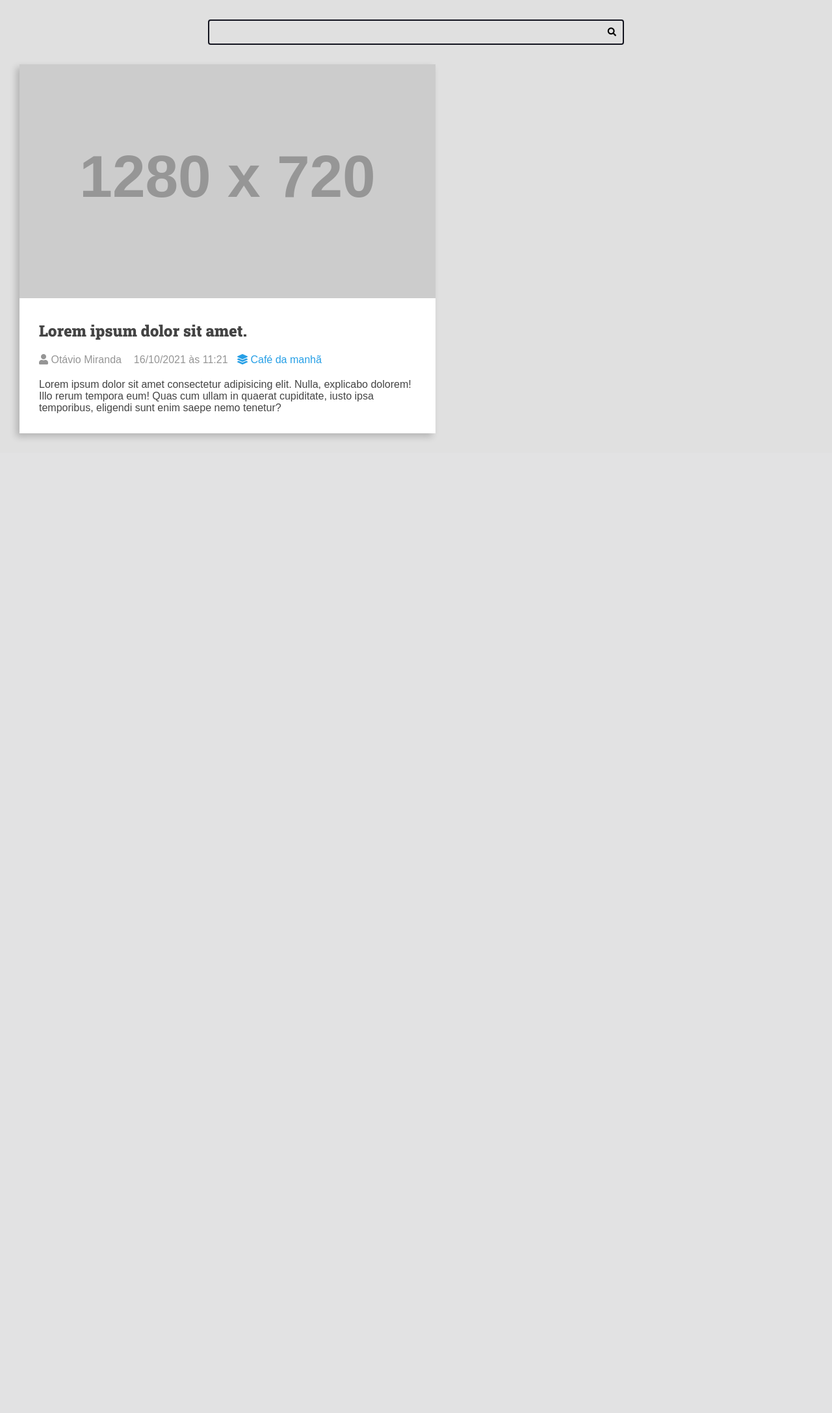
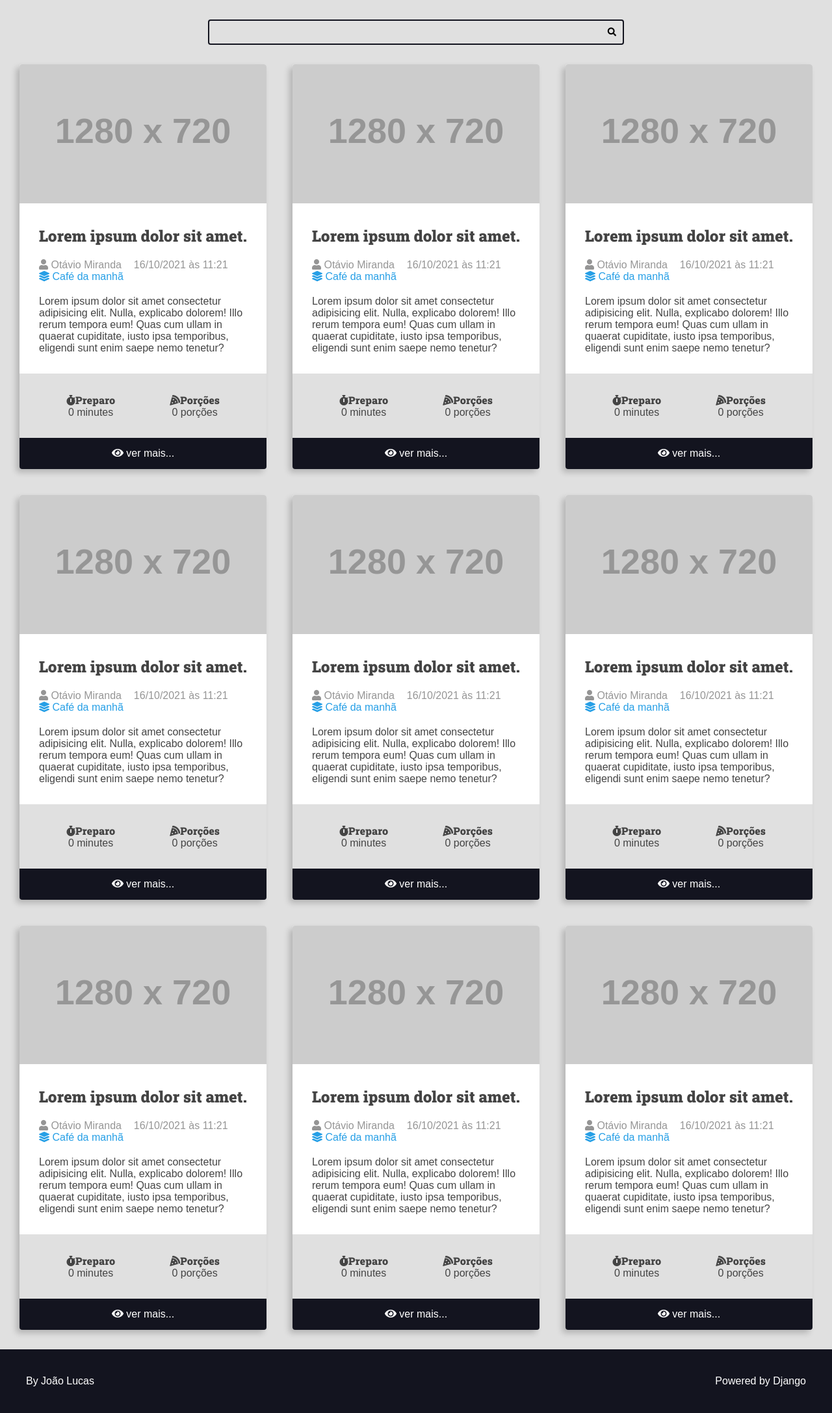
Before and after one commit to lucasops96/projeto1, a Django app: page / in a window 1280 px wide. Shown: the part 113-2288 px from the top of the page at 65% size. Before the commit the page ends 789 px from the top, so only its background shows below. Run offline with Django 4.2, Linux system fonts and the light colour scheme; grey boxes labelled with a size stand in for pictures from a placeholder-image service; some libraries are stand-ins or nearby versions.

Commit message:
recipe-list-item done

```diff
--- /dev/null
+++ b/recipes/templates/recipes/partials/footer.html
@@ -0,0 +1,9 @@
+<footer class="main-footer">
+    <div class="developer">
+        <a href="https://lucasops96.github.io/About-me/" target="_blank" rel="noreferrer noopener">By João Lucas</a>
+    </div>
+
+    <div class="powered">
+        <a href="https://www.djangoproject.com/" target="_blank" rel="noreferrer noopener">Powered by Django</a>
+    </div>
+</footer>
--- a/recipes/templates/recipes/partials/head.html
+++ b/recipes/templates/recipes/partials/head.html
@@ -181,6 +181,8 @@
             box-shadow: -5px 5px 10px rgba(0, 0, 0, .2);
             transition: all 300ms ease-in-out;
             transform: scale(1);
+            border-radius: .4rem;
+            overflow: hidden;
         }
 
         .recipe img {
@@ -225,5 +227,59 @@
         .recipe-author a:hover {
             color: var(--color-primary-dark);
         }
+
+        .recipe-meta-container {
+            display: flex;
+            flex-flow: row wrap;
+            padding: var(--spacing-gutter-medium);
+            background: var(--color-gray-1);
+        }
+
+        .recipe-meta {
+            display: flex;
+            flex-flow: column nowrap;
+            flex-shrink: 1;
+            flex-grow: 1;
+            text-align: center;
+        }
+
+        .recipe-meta-title {
+            font-size: 1.6rem;
+        }
+
+        .recipe-footer a {
+            background: var(--color-primary-dark);
+            display: block;
+            color: var(--color-white);
+            text-decoration: none;
+            text-align: center;
+            padding: 1.5rem var(--spacing-gutter-medium);
+            transition: all 300ms ease-in-out;
+        }
+
+        .recipe-footer a:hover {
+            filter: brightness(2);
+        }
+
+        /* main footer */
+
+        .main-footer {
+            display: flex;
+            align-items: center;
+            justify-content: space-between;
+            background: var(--color-primary-dark);
+            color: var(--color-white);
+            padding: var(--spacing-gutter-large);
+        }
+
+        .main-footer a {
+            color: var(--color-white);
+            text-decoration: none;
+            transition: all 300ms ease-in-out;
+        }
+
+        .main-footer a:hover {
+            filter: brightness();
+        }
     </style>
 </head>
--- /dev/null
+++ b/recipes/templates/recipes/partials/recipe.html
@@ -0,0 +1,53 @@
+<div class="recipe recipe-list-item">
+    <div class="recipe-cover">
+        <img src="https://placehold.co/1280x720" alt="Temp">
+    </div>
+    <div class="recipe-title-container">
+        <h2 class="recipe-title">Lorem ipsum dolor sit amet.</h2>
+    </div>
+
+    <div class="recipe-author">
+        <span class="recipe-author-item">
+            <i class="fas fa-user"></i>
+            Otávio Miranda
+        </span>
+        <span class="recipe-author-item">
+            <i class="fas fa-calender-alt"></i>
+            16/10/2021 às 11:21
+        </span>
+        <span class="recipe-author-item">
+            <a href="/recipes/category/cafe-da-manha">
+                <i class="fas fa-layer-group"></i>
+                <span>Café da manhã</span>
+            </a>
+        </span>
+    </div>
+
+    <div class="recipe-content">
+        <p>Lorem ipsum dolor sit amet consectetur adipisicing elit. Nulla, explicabo dolorem! Illo rerum tempora eum! Quas cum ullam in quaerat cupiditate, iusto ipsa temporibus, eligendi sunt enim saepe nemo tenetur?</p>
+    </div>
+
+    <div class="recipe-meta-container">
+        <div class="recipe-meta recipe-preparations">
+            <h3 class="recipe-meta-title"><i class="fas fa-stopwatch"></i>Preparo</h3>
+            <div class="recipe-meta-text">
+                0 minutes
+            </div>
+        </div>
+        <div class="recipe-meta recipe-servings">
+            <h3 class="recipe-meta-title"><i class="fas fa-pizza-slice"></i>Porções</h3>
+            <div class="recipe-meta-text">
+                0 porções
+            </div>
+        </div>
+    </div>
+
+    <footer class="recipe-footer">
+        <a  class="recipe-read-more button button-dark button-full-width"  href="/recipes">
+            <i class="fas fa-eye"></i>
+            <span>ver mais...</span>
+        </a>
+    </footer>
+
+
+</div>
```
Also changed, not shown: recipes/templates/recipes/pages/home.html (+10 -31 lines).
